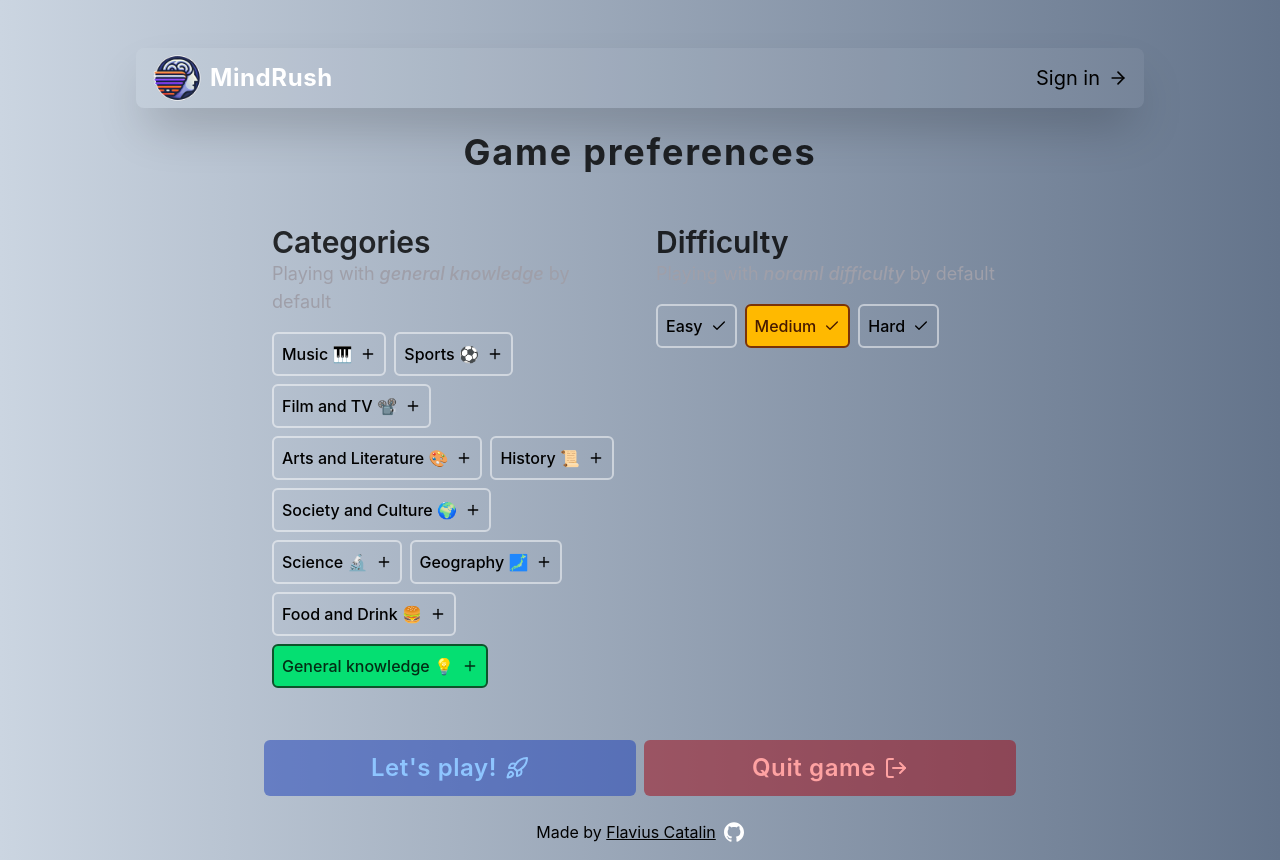
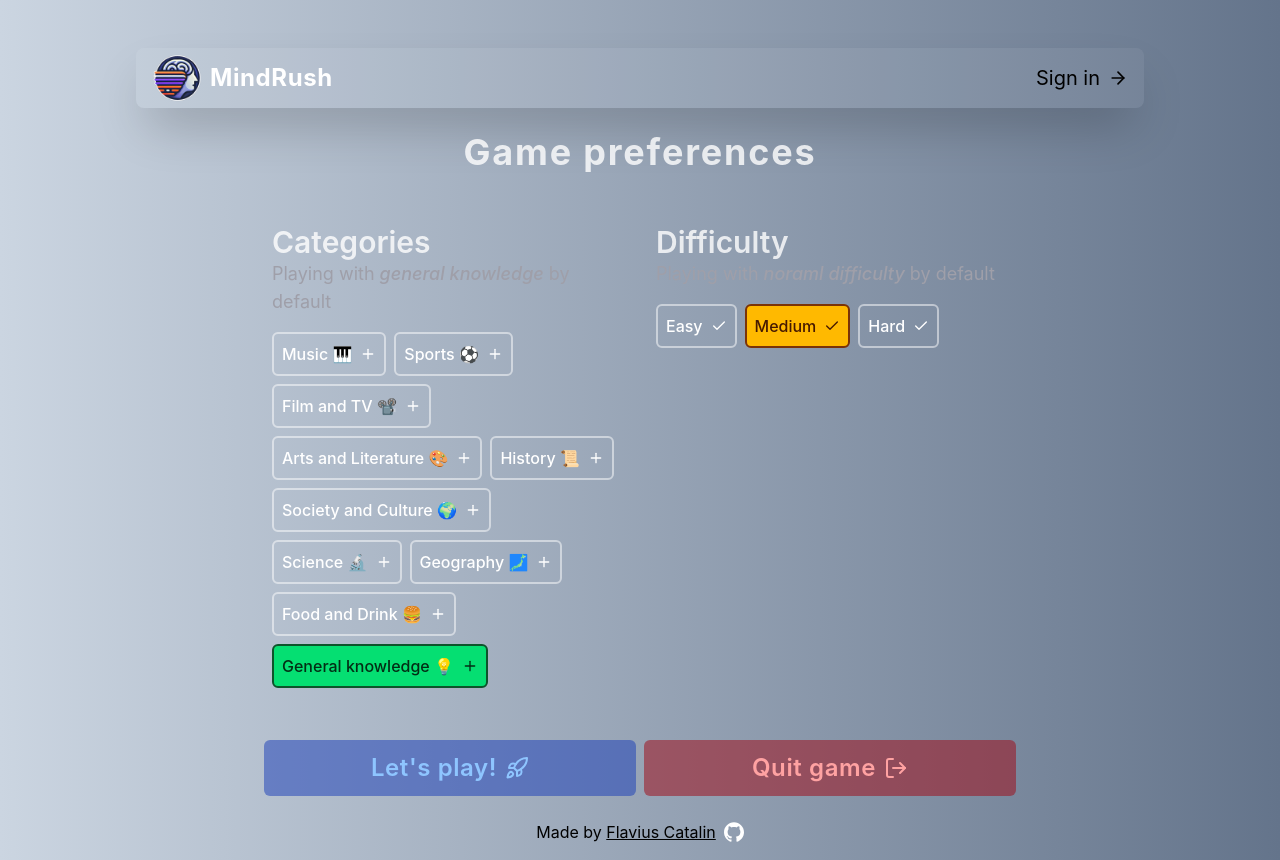
Before and after one commit to kete102/quiz-game, a React (Vite) app: page /game-setup in a window 1280 px wide. Built offline with nearby package versions, Linux system fonts and the light colour scheme; no server answers.

Commit message:
styles: fix white text

```diff
--- a/src/components/game/CategoryPicker.tsx
+++ b/src/components/game/CategoryPicker.tsx
@@ -10,7 +10,7 @@ function CategoryPicker() {
 
 	return (
 		<section className='w-full p-2'>
-			<h2 className='text-2xl font-semibold opacity-80 md:text-3xl'>
+			<h2 className='text-2xl font-semibold text-white opacity-80 md:text-3xl'>
 				Categories
 			</h2>
 			<p className='text-lg text-zinc-400'>
@@ -23,7 +23,7 @@ function CategoryPicker() {
 						onClick={handleAddCategory}
 						key={category.id}
 						className={clsx(
-							'tranform inline-flex cursor-pointer items-center gap-x-2 rounded-md border-2 border-white/50 p-2 text-[1rem] font-medium transition-all duration-200 focus:scale-103 active:scale-95',
+							'tranform inline-flex cursor-pointer items-center gap-x-2 rounded-md border-2 border-white/50 p-2 text-[1rem] font-medium text-white transition-all duration-200 focus:scale-103 active:scale-95',
 							{
 								'selected-category': categories.includes(category.apiValue),
 							}
--- a/src/components/game/DifficultyPicker.tsx
+++ b/src/components/game/DifficultyPicker.tsx
@@ -29,7 +29,7 @@ function Difficultypicker() {
 
 	return (
 		<section className='w-full p-2'>
-			<h2 className='text-2xl font-semibold opacity-80 md:text-3xl'>
+			<h2 className='text-2xl font-semibold text-white opacity-80 md:text-3xl'>
 				Difficulty
 			</h2>
 			<p className='text-lg text-zinc-400'>
@@ -42,7 +42,7 @@ function Difficultypicker() {
 						key={difficulty.id}
 						onClick={(e) => handleAddDifficulties(e)}
 						className={clsx(
-							`inline-flex transform cursor-pointer items-center gap-x-2 rounded-md border-2 border-white/50 p-2 text-[1rem] font-medium transition-all duration-200 active:scale-95`,
+							`inline-flex transform cursor-pointer items-center gap-x-2 rounded-md border-2 border-white/50 p-2 text-[1rem] font-medium text-white transition-all duration-200 active:scale-95`,
 							{
 								'selected-easy-difficulty':
 									storeDifficulty === difficulty.apiValue &&
--- a/src/components/game/Wizzard.tsx
+++ b/src/components/game/Wizzard.tsx
@@ -17,7 +17,7 @@ function Wizzard() {
 
 	return (
 		<div className='mx-auto flex h-full w-full max-w-3xl flex-col items-center justify-start'>
-			<h2 className='my-4 w-full text-center text-4xl font-bold tracking-wider opacity-80 md:text-4xl lg:my-6'>
+			<h2 className='my-4 w-full text-center text-4xl font-bold tracking-wider text-white opacity-80 md:text-4xl lg:my-6'>
 				Game preferences
 			</h2>
 			<section className='my-3 flex w-full flex-col justify-start space-y-4 rounded-md p-2 md:flex-row md:items-start md:gap-x-4'>
```
